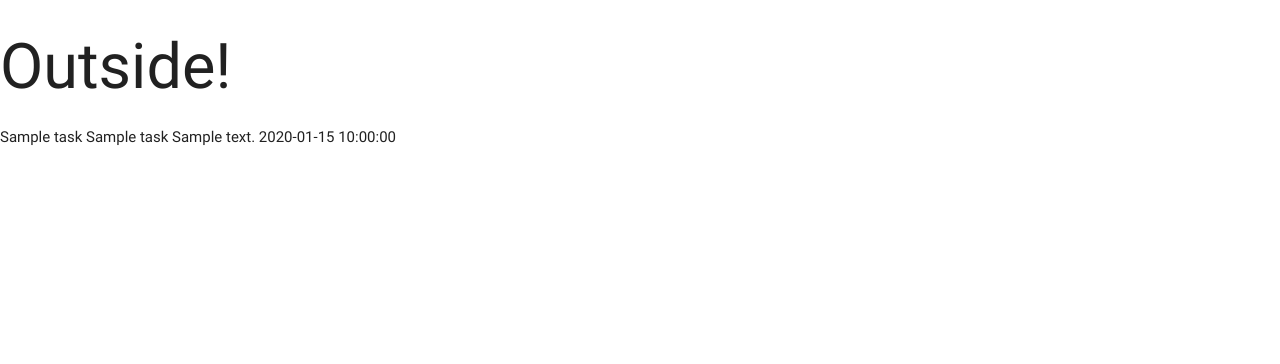
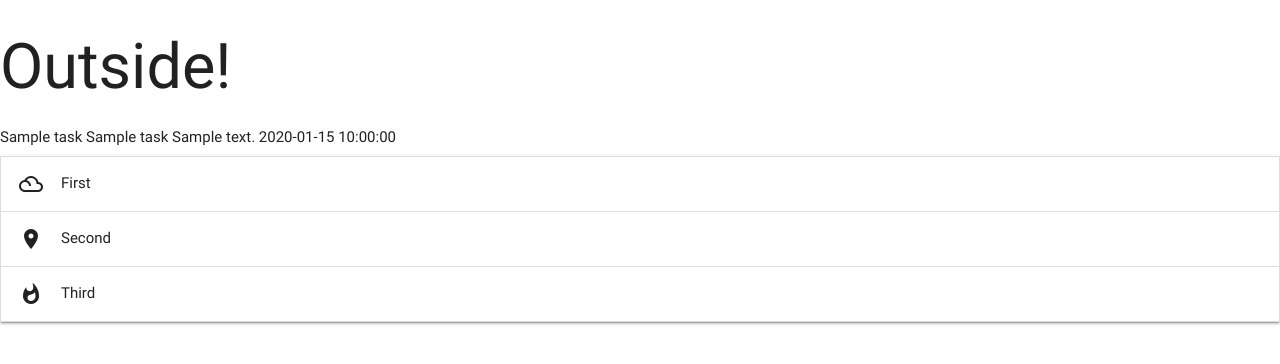
Before and after one commit to LouieOHagan/Task-Manager-Application, a Flask app: page / in a window 1280 px wide. Shown: the top 364 px of the page. Run offline with Flask 2, Linux system fonts and the light colour scheme; a database or web service that is not in the repository returns one stand-in record (values such as "Sample title"); some libraries are stand-ins or nearby versions.

Commit message:
Added Collapsible Accordion to tasks.html and added document on ready jQuery code for collapsible feature in script tags within base.html

```diff
--- a/templates/base.html
+++ b/templates/base.html
@@ -16,5 +16,10 @@
 
     <script src="https://cdnjs.cloudflare.com/ajax/libs/jquery/3.2.1/jquery.min.js"></script>
     <script src="https://cdnjs.cloudflare.com/ajax/libs/materialize/0.100.2/js/materialize.min.js"></script>
+    <script>
+        $(document).ready(function(){
+            $('.collapsible').collapsible();
+        });
+    </script>
 </body>
 </html>
--- a/templates/tasks.html
+++ b/templates/tasks.html
@@ -10,4 +10,20 @@
         {{ task.due_date }}
     {% endfor %}
 
+
+    <ul class="collapsible">
+        <li>
+            <div class="collapsible-header"><i class="material-icons">filter_drama</i>First</div>
+            <div class="collapsible-body"><span>Lorem ipsum dolor sit amet.</span></div>
+        </li>
+        <li>
+            <div class="collapsible-header"><i class="material-icons">place</i>Second</div>
+            <div class="collapsible-body"><span>Lorem ipsum dolor sit amet.</span></div>
+        </li>
+        <li>
+            <div class="collapsible-header"><i class="material-icons">whatshot</i>Third</div>
+            <div class="collapsible-body"><span>Lorem ipsum dolor sit amet.</span></div>
+        </li>
+    </ul>
+
 {% endblock %}
```
